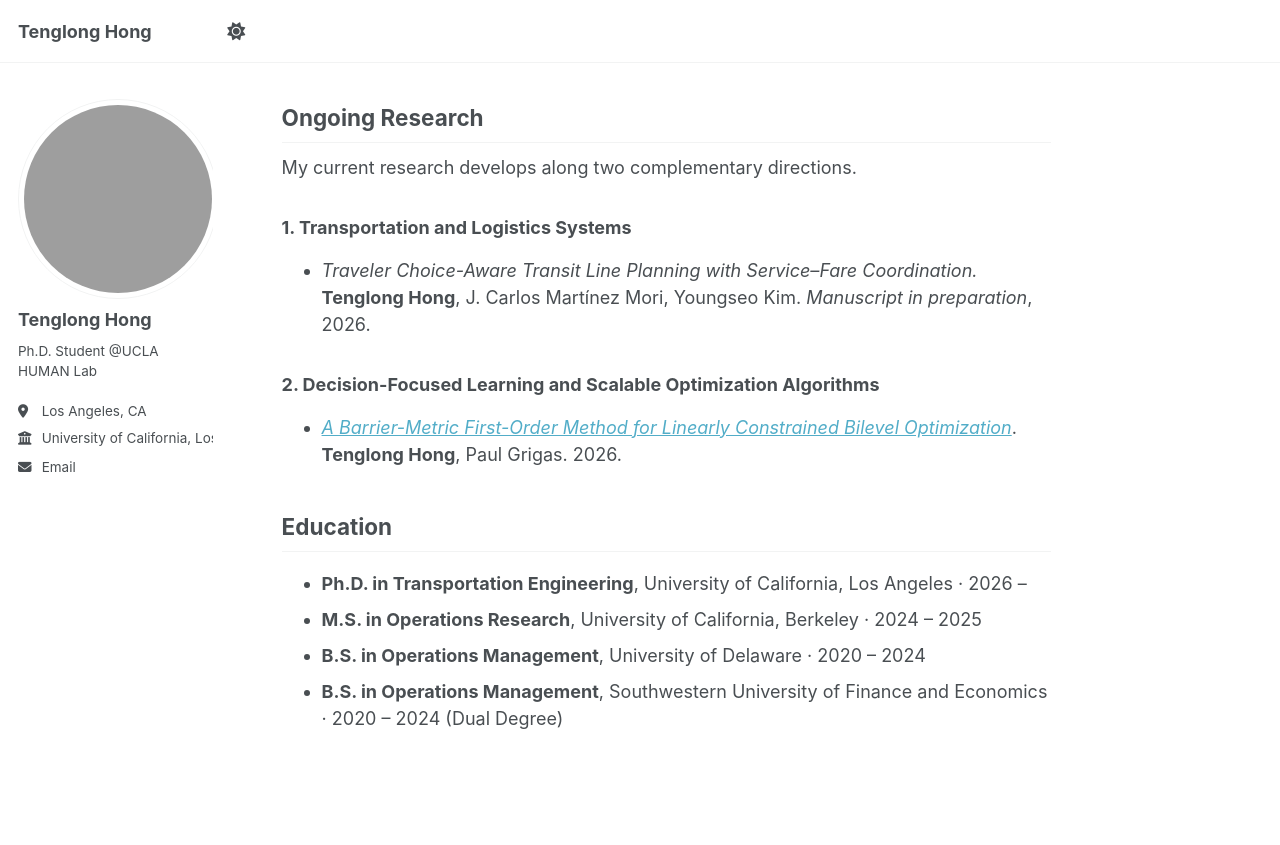
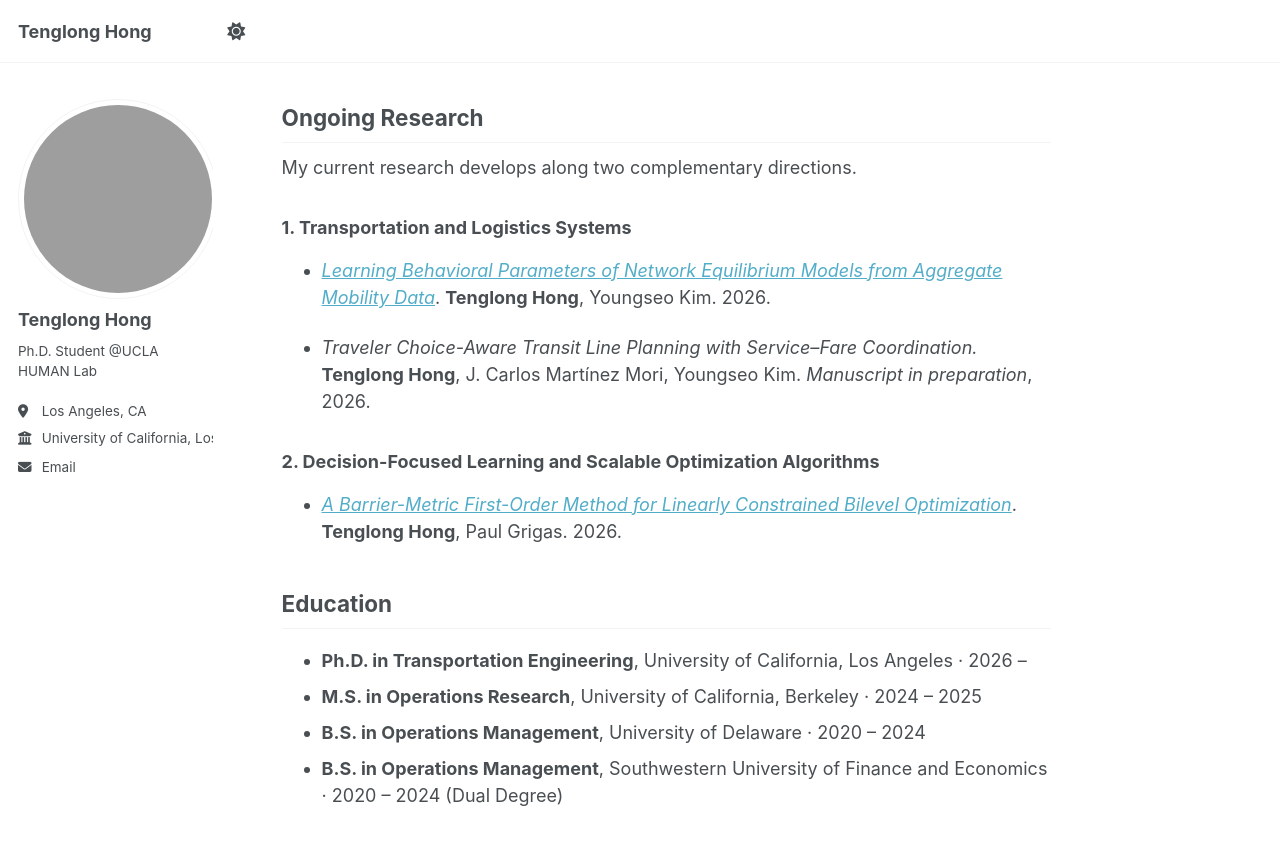
Before and after one commit to Tenglonghong/Tenglonghong.github.io, a Jekyll site: the page built from _pages/about.md, in a window 1280 px wide and 900 px high, scrolled down 658 px. Shown: the top 845 px of the window. Built offline with Jekyll 4.4.1, drawn with Linux system fonts in a browser that asks for light colours; a script that is not in the unit is left out.

Commit message:
Add network equilibrium learning preprint (SSRN)

```diff
--- a/_pages/about.md
+++ b/_pages/about.md
@@ -26,6 +26,8 @@ Hello! My name is Tenglong Hong, and I am a first-year Ph.D. student in Transpor
 My current research develops along two complementary directions.
 
 ### 1. Transportation and Logistics Systems
+
+- [*Learning Behavioral Parameters of Network Equilibrium Models from Aggregate Mobility Data*](https://papers.ssrn.com/sol3/papers.cfm?abstract_id=7542784). **Tenglong Hong**, Youngseo Kim. 2026.
 
 - *Traveler Choice-Aware Transit Line Planning with Service–Fare Coordination.* **Tenglong Hong**, J. Carlos Martínez Mori, Youngseo Kim. *Manuscript in preparation*, 2026.
 
```
